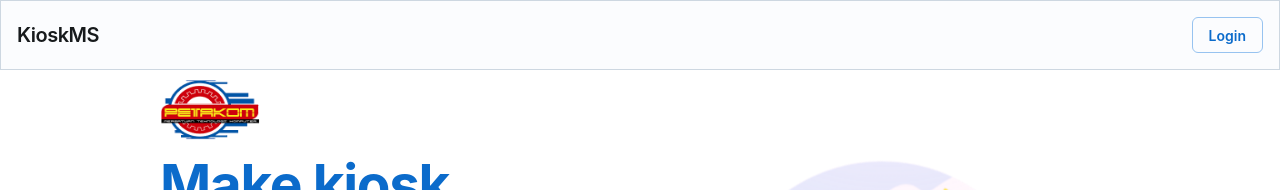
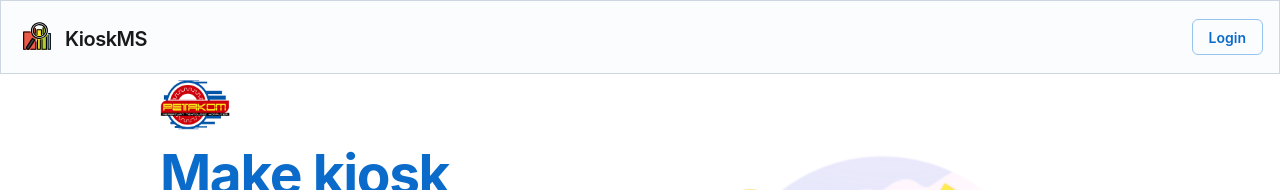
Before and after one commit to ahmadisyraf/kms, a Next.js app: page / in a window 1280 px wide. Shown: the top 190 px of the page. Built offline with nearby package versions, Linux system fonts and the light colour scheme; no server answers.

Commit message:
update: fix main latest code

```diff
--- a/components/Navigation/index.js
+++ b/components/Navigation/index.js
@@ -42,19 +42,29 @@ export default function Navigation() {
         justifyContent={"space-between"}
         alignItems={"center"}
       >
-        <Box sx={{ display: "flex", alignItems: "center" }}>
-          {/* <Button
+        <Link href={"/"}>
+          <Box
+            sx={{
+              display: "flex",
+              alignItems: "center",
+              justifyContent: "center",
+            }}
+          >
+            {/* <Button
             variant="outlined"
             color="neutral"
             sx={{ mr: 1, width: 40, px: 0 }}
           >
             <IoMenu size={23} />
           </Button> */}
+            <Image src={"/logo.svg"} width={40} height={40} />
 
-          <Link href={"/"}>
-            <Typography level="h4">KioskMS</Typography>
-          </Link>
-        </Box>
+            <Typography level="h4" ml={1} mt={0.5}>
+              KioskMS
+            </Typography>
+          </Box>
+        </Link>
+
         <SignedIn>
           <UserButton afterSignOutUrl="/" />
         </SignedIn>
--- a/pages/api/application/[id].js
+++ b/pages/api/application/[id].js
@@ -80,23 +80,22 @@ export default async function handler(req = NextRequest, res = NextResponse) {
       } catch (error) {
         return res.json(error, { status: 500 });
       }
-    } else if (req.query.search) {
-      const search = req.query.search;
-
+    } else if (req.query.filter === "approve") {
       try {
-        const searchApplication = await prisma.application.findMany({
+        const fetchApplication = await prisma.application.findMany({
           where: {
-            status: {
-              contains: search,
+            user: {
+              clerkId: id,
             },
+            status: "approve"
           },
         });
 
-        if (!searchApplication) {
-          res.json({ message: "Something wrong" }, { status: 400 });
+        if (!fetchApplication) {
+          return res.json({ message: "Something wrong" }, { status: 400 });
         }
 
-        return res.json(searchApplication, { status: 200 });
+        return res.json(fetchApplication, { status: 200 });
       } catch (err) {
         return res.json({ message: err.message }, { status: 200 });
       }
--- a/pages/index.js
+++ b/pages/index.js
@@ -56,8 +56,8 @@ export default function Home() {
               >
                 <Image
                   src={"/petakom.gif"}
-                  width={100}
-                  height={60}
+                  width={70}
+                  height={50}
                   alt="petakom"
                 />
 
```
Also changed, not shown: components/Sidebar/index.js (+31 -1 lines), pages/billing/user/view-billing.jsx (+25 -3 lines), public/logo.svg (added), 1 other file (tests, documents, lock files or other folders).
